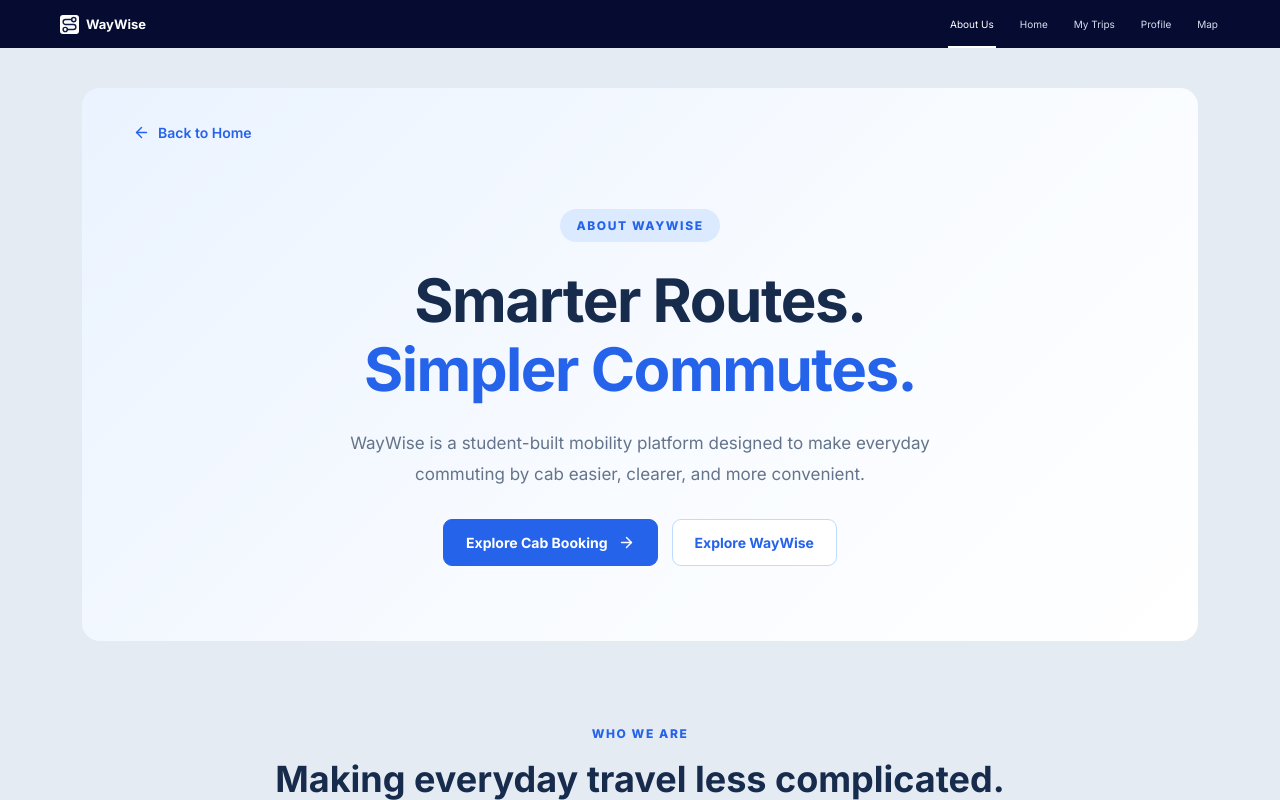
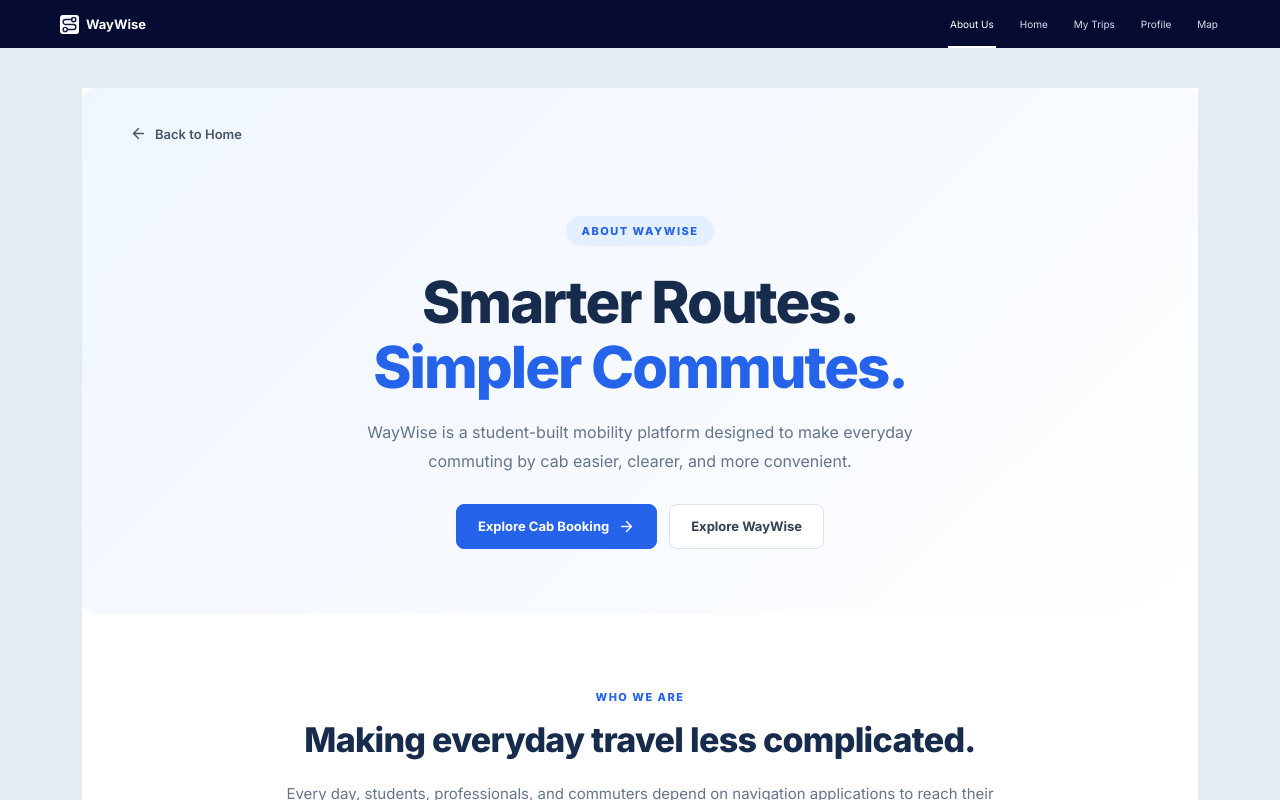
Before and after one commit to hanshika1706/RideWise, a React (Vite) app in the folder waywise/: page / in a window 1280 px wide. Both pictures are taken after a click on the button "About Us". Shown: the top 800 px of the page. Built offline with nearby package versions, Linux system fonts and the light colour scheme.

Commit message:
Improve About Us page styling

```diff
--- a/waywise/src/aboutUs.css
+++ b/waywise/src/aboutUs.css
@@ -1,33 +1,45 @@
+
+/* ========================================
+   WAYWISE — ABOUT PAGE
+   Clean • Modern • Minimal • Premium
+======================================== */
+
 .about-page {
   width: 100%;
   color: #172b4d;
+  background: #ffffff;
+  overflow: hidden;
 }
 
+/* HERO */
+
 .about-hero {
-  background: linear-gradient(
-    135deg,
-    #eaf3ff 0%,
-    #f8fbff 55%,
-    #ffffff 100%
-  );
-  padding: 35px 45px 75px;
-  border-radius: 18px;
+  position: relative;
+  background: linear-gradient(135deg, #f0f6ff 0%, #f8fbff 65%, #ffffff 100%);
+  padding: 28px 48px 65px;
+  border-radius: 14px;
 }
 
 .about-back {
   display: inline-flex;
   align-items: center;
   gap: 8px;
+  padding: 9px 0;
   border: none;
   background: transparent;
-  color: #2563eb;
-  font-size: 14px;
+  color: #475569;
+  font-size: 13px;
   font-weight: 600;
   cursor: pointer;
+  transition: color 0.2s ease;
+}
+
+.about-back:hover {
+  color: #2563eb;
 }
 
 .about-hero-content {
-  max-width: 760px;
+  max-width: 720px;
   margin: 65px auto 0;
   text-align: center;
 }
@@ -36,22 +48,24 @@
 .about-section-label {
   display: inline-block;
   color: #2563eb;
-  font-size: 12px;
+  font-size: 11px;
   font-weight: 800;
-  letter-spacing: 1.6px;
+  letter-spacing: 1.5px;
 }
 
 .about-badge {
-  padding: 9px 16px;
-  background: #dbeafe;
+  padding: 8px 15px;
+  background: #e4efff;
   border-radius: 30px;
 }
 
 .about-hero h1 {
-  font-size: clamp(36px, 5vw, 60px);
-  line-height: 1.15;
-  margin: 24px 0;
-  letter-spacing: -1.5px;
+  font-size: clamp(38px, 5vw, 58px);
+  line-height: 1.12;
+  font-weight: 750;
+  margin: 24px 0 18px;
+  letter-spacing: -2px;
+  color: #172b4d;
 }
 
 .about-hero h1 span {
@@ -59,280 +73,411 @@
 }
 
 .about-hero-content > p {
-  font-size: 17px;
+  max-width: 590px;
+  margin: 0 auto;
+  color: #64748b;
+  font-size: 16px;
   line-height: 1.8;
-  color: #64748b;
-  max-width: 620px;
-  margin: 0 auto;
 }
 
 .about-hero-actions {
   display: flex;
   justify-content: center;
-  gap: 14px;
-  margin-top: 30px;
+  gap: 12px;
+  margin-top: 28px;
   flex-wrap: wrap;
 }
+
+/* BUTTONS */
 
 .about-primary-btn,
 .about-outline-btn {
   display: inline-flex;
   justify-content: center;
   align-items: center;
-  gap: 10px;
-  padding: 14px 22px;
-  border-radius: 9px;
+  gap: 9px;
+  padding: 13px 21px;
+  border-radius: 8px;
+  font-size: 13px;
   font-weight: 700;
-  font-size: 14px;
   cursor: pointer;
-  transition: 0.2s ease;
+  transition: all 0.2s ease;
 }
 
 .about-primary-btn {
   background: #2563eb;
-  color: #fff;
+  color: #ffffff;
   border: 1px solid #2563eb;
 }
 
 .about-primary-btn:hover {
   background: #1d4ed8;
+  border-color: #1d4ed8;
+  transform: translateY(-2px);
+  box-shadow: 0 5px 14px rgba(37, 99, 235, 0.17);
 }
 
 .about-outline-btn {
-  background: white;
-  color: #2563eb;
-  border: 1px solid #bfdbfe;
+  background: #ffffff;
+  color: #334155;
+  border: 1px solid #dbe3ef;
 }
 
 .about-outline-btn:hover {
-  background: #eff6ff;
+  border-color: #2563eb;
+  color: #2563eb;
+  background: #f8fbff;
 }
 
+/* MAIN CONTAINER */
+
 .about-container {
-  max-width: 1150px;
-  margin: auto;
+  width: 100%;
+  max-width: 1120px;
+  padding: 0 24px;
+  margin: 0 auto;
 }
 
+/* INTRODUCTION */
+
 .about-intro {
-  max-width: 850px;
-  margin: 85px auto;
+  max-width: 780px;
+  margin: 75px auto 85px;
   text-align: center;
-  padding: 0 20px;
 }
 
 .about-intro h2,
 .about-section-heading h2 {
-  font-size: clamp(27px, 3vw, 36px);
+  font-size: clamp(26px, 3vw, 34px);
   line-height: 1.3;
-  margin: 15px 0 20px;
+  font-weight: 750;
+  letter-spacing: -0.7px;
+  margin: 14px 0 18px;
+  color: #172b4d;
 }
 
 .about-intro p {
-  font-size: 16px;
-  line-height: 1.9;
+  font-size: 15px;
+  line-height: 1.85;
   color: #64748b;
-  margin-bottom: 15px;
+  margin: 0 0 12px;
 }
 
 .about-intro strong {
-  color: #1e40af;
+  color: #1d4ed8;
+  font-weight: 700;
 }
 
+/* COMMON SECTIONS */
+
 .about-section {
-  margin: 90px 0;
+  margin: 75px 0;
 }
 
 .about-section-heading {
-  max-width: 740px;
-  margin: 0 auto 35px;
+  max-width: 680px;
+  margin: 0 auto 32px;
   text-align: center;
+}
+
+.about-section-heading h2 {
+  margin: 13px 0;
 }
 
 .about-section-heading p {
   color: #64748b;
-  font-size: 15px;
+  font-size: 14px;
   line-height: 1.8;
+  margin: 0;
 }
+
+/* CARDS */
 
 .about-grid {
   display: grid;
-  grid-template-columns: repeat(3, 1fr);
-  gap: 22px;
+  grid-template-columns: repeat(3, minmax(0, 1fr));
+  gap: 18px;
 }
 
 .about-card {
-  background: white;
-  border: 1px solid #e2e8f0;
-  border-radius: 15px;
-  padding: 28px;
-  transition: 0.2s ease;
+  background: #ffffff;
+  border: 1px solid #e8edf5;
+  border-radius: 11px;
+  padding: 24px;
+  transition: transform 0.2s ease, box-shadow 0.2s ease, border-color 0.2s ease;
 }
 
 .about-card:hover {
-  transform: translateY(-5px);
-  box-shadow: 0 12px 28px rgba(37, 99, 235, 0.08);
+  transform: translateY(-3px);
+  border-color: #cbdcf8;
+  box-shadow: 0 8px 22px rgba(15, 42, 85, 0.06);
 }
 
 .about-icon {
-  width: 50px;
-  height: 50px;
-  border-radius: 12px;
+  width: 43px;
+  height: 43px;
+  border-radius: 10px;
   display: flex;
   align-items: center;
   justify-content: center;
-  margin-bottom: 20px;
+  margin-bottom: 18px;
 }
 
 .problem-icon {
   background: #fff1f2;
-  color: #e11d48;
+  color: #e05268;
 }
 
 .solution-icon {
-  background: #dbeafe;
+  background: #edf4ff;
   color: #2563eb;
 }
 
 .about-card h3 {
-  font-size: 18px;
-  margin-bottom: 12px;
+  font-size: 16px;
+  line-height: 1.4;
+  font-weight: 700;
+  color: #172b4d;
+  margin: 0 0 9px;
 }
 
 .about-card p {
-  font-size: 14px;
+  font-size: 13px;
   color: #64748b;
-  line-height: 1.8;
+  line-height: 1.75;
+  margin: 0;
 }
+
+/* SOLUTION STATUS */
 
 .about-status {
   display: inline-flex;
   align-items: center;
   gap: 6px;
-  font-size: 11px;
+  font-size: 10px;
   font-weight: 700;
-  border-radius: 20px;
-  padding: 7px 11px;
-  margin-top: 20px;
+  border-radius: 5px;
+  padding: 6px 9px;
+  margin-top: 16px;
 }
 
 .about-status.available {
-  background: #dcfce7;
+  background: #ecfdf3;
   color: #15803d;
 }
 
 .about-status.planned {
-  background: #fef3c7;
-  color: #92400e;
+  background: #fff8e7;
+  color: #a16207;
 }
+
+/* MISSION & VISION */
 
 .about-mission-grid {
   display: grid;
-  grid-template-columns: repeat(2, 1fr);
-  gap: 24px;
-  margin: 90px 0;
+  grid-template-columns: repeat(2, minmax(0, 1fr));
+  gap: 20px;
+  margin: 80px 0;
 }
 
 .about-mission-card {
-  padding: 35px;
-  border-radius: 16px;
-  background: #f8fbff;
-  border: 1px solid #dbeafe;
+  padding: 30px;
+  border: 1px solid #e8edf5;
+  border-radius: 12px;
+  background: #ffffff;
+  transition: border-color 0.2s ease;
+}
+
+.about-mission-card:hover {
+  border-color: #cbdcf8;
+}
+
+.about-mission-card .about-icon {
+  margin-bottom: 16px;
 }
 
 .about-mission-card h2 {
-  font-size: 24px;
-  margin-bottom: 15px;
+  font-size: 21px;
+  font-weight: 750;
+  color: #172b4d;
+  margin: 0 0 12px;
 }
 
 .about-mission-card p {
+  font-size: 14px;
   color: #64748b;
   line-height: 1.8;
+  margin: 0;
 }
 
+/* CORE VALUES */
+
 .about-values {
-  background: #eff6ff;
-  padding: 60px 30px;
+  background: #f1f6ff;
+  padding: 45px 25px;
   text-align: center;
-  border-radius: 18px;
+  border-radius: 13px;
   color: #2563eb;
 }
 
 .about-values h2 {
-  font-size: 30px;
+  font-size: 27px;
+  font-weight: 750;
+  letter-spacing: -0.5px;
   color: #172b4d;
-  margin: 20px 0;
+  margin: 14px 0;
 }
 
 .about-values p {
-  max-width: 700px;
+  max-width: 650px;
   margin: auto;
   color: #64748b;
+  font-size: 14px;
   line-height: 1.8;
 }
+
+/* CALL TO ACTION */
 
 .about-cta {
   display: flex;
   justify-content: space-between;
   align-items: center;
-  gap: 30px;
-  padding: 45px;
-  margin: 90px 0 40px;
-  background: #f8fafc;
+  gap: 25px;
+  padding: 36px;
+  margin: 75px 0 35px;
+  background: #ffffff;
   border: 1px solid #e2e8f0;
-  border-radius: 18px;
+  border-radius: 13px;
 }
 
 .about-cta h2 {
-  font-size: 27px;
-  margin: 12px 0;
+  font-size: 24px;
+  line-height: 1.35;
+  font-weight: 750;
+  letter-spacing: -0.5px;
+  margin: 11px 0;
+  color: #172b4d;
 }
 
 .about-cta p {
   color: #64748b;
+  font-size: 14px;
   line-height: 1.7;
+  margin: 0;
 }
 
 .about-cta .about-primary-btn {
   flex-shrink: 0;
 }
 
+/* TABLET */
+
 @media (max-width: 900px) {
   .about-grid {
-    grid-template-columns: repeat(2, 1fr);
+    grid-template-columns: repeat(2, minmax(0, 1fr));
   }
 
   .about-hero {
-    padding: 25px 20px 60px;
+    padding: 25px 25px 55px;
   }
 
   .about-hero-content {
     margin-top: 45px;
   }
+
+  .about-section,
+  .about-mission-grid {
+    margin: 60px 0;
+  }
 }
 
+/* MOBILE */
+
 @media (max-width: 600px) {
-  .about-grid,
-  .about-mission-grid {
-    grid-template-columns: 1fr;
+  .about-container {
+    padding: 0 17px;
+  }
+
+  .about-hero {
+    padding: 20px 18px 45px;
+    border-radius: 10px;
+  }
+
+  .about-hero-content {
+    margin-top: 40px;
   }
 
   .about-hero h1 {
-    font-size: 36px;
+    font-size: 37px;
+    letter-spacing: -1.3px;
+  }
+
+  .about-hero-content > p {
+    font-size: 14px;
+  }
+
+  .about-hero-actions {
+    flex-direction: column;
+    gap: 10px;
+  }
+
+  .about-hero-actions button {
+    width: 100%;
   }
 
   .about-intro {
     margin: 55px auto;
   }
 
+  .about-intro h2,
+  .about-section-heading h2 {
+    font-size: 26px;
+  }
+
+  .about-intro p {
+    font-size: 14px;
+  }
+
   .about-section,
   .about-mission-grid {
-    margin: 60px 0;
+    margin: 55px 0;
+  }
+
+  .about-section-heading {
+    margin-bottom: 25px;
+  }
+
+  .about-grid,
+  .about-mission-grid {
+    grid-template-columns: 1fr;
+    gap: 13px;
+  }
+
+  .about-card {
+    padding: 21px;
+  }
+
+  .about-mission-card {
+    padding: 25px;
+  }
+
+  .about-values {
+    padding: 35px 20px;
+  }
+
+  .about-values h2 {
+    font-size: 24px;
   }
 
   .about-cta {
     flex-direction: column;
     align-items: flex-start;
-    padding: 28px;
+    padding: 25px;
+    margin: 55px 0 25px;
+  }
+
+  .about-cta h2 {
+    font-size: 22px;
   }
 
   .about-cta .about-primary-btn {
```
